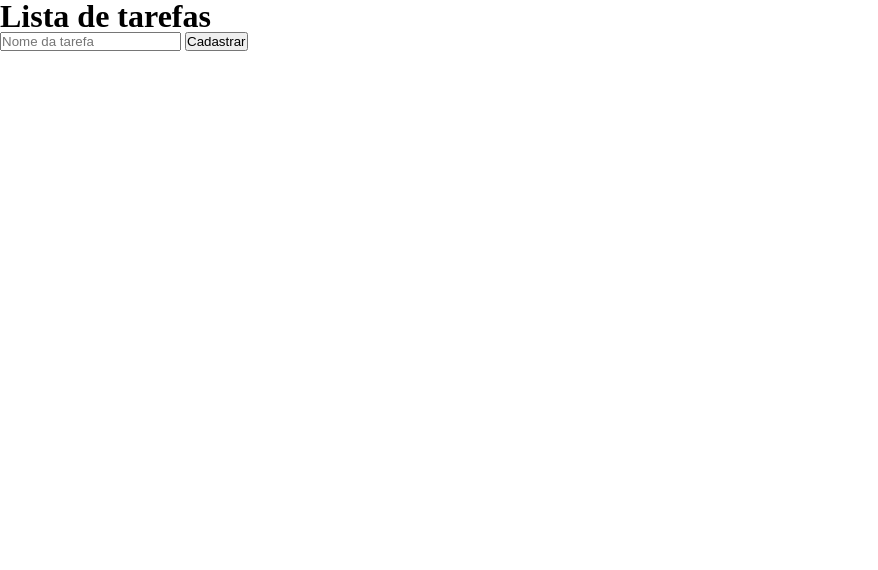
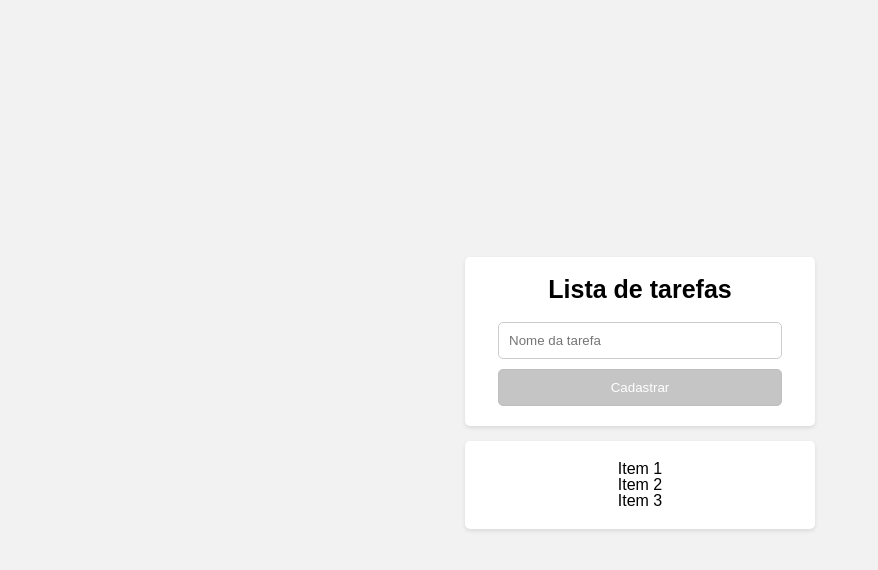
Before and after one commit to Kleberzito/M9_Lista_de_Tarefas, a plain HTML site: page index.html in a window 1280 px wide. Shown: the whole page, without its empty margins (0-878 px from the left). Drawn offline with Linux system fonts and the light colour scheme.

Commit message:
Finalizado a estrutura da pagina HTML e estilização do CSS

```diff
--- a/index.html
+++ b/index.html
@@ -5,10 +5,21 @@
 	<link rel="stylesheet" href="main.css">
 </head>
 <body>
-	<h1>Lista de tarefas</h1>
-	<form>
-		<input type="text" name="tarefa" placeholder="Nome da tarefa">
-		<button type="submit">Cadastrar</button>
-	</form>
+	<div class="main-container">
+		<div class="container">
+			<h1>Lista de tarefas</h1>
+			<form>
+				<input type="text" name="tarefa" placeholder="Nome da tarefa">
+				<button type="submit">Cadastrar</button>
+			</form>
+		</div>
+		<div class="container">
+			<ul>
+				<li>Item 1</li>
+				<li>Item 2</li>
+				<li>Item 3</li>
+			</ul>
+		</div>
+	</div>
 </body>
 </html>
--- a/main.css
+++ b/main.css
@@ -21,3 +21,59 @@ table {
     border-collapse: collapse;
     border-spacing: 0;
 }
+
+body {
+    background-color: #f2f2f2;
+    font-family: Arial, sans-serif;
+    display: flex;
+    align-items: center;
+    justify-content: center;
+}
+
+h1 {
+    font-size: 25px;
+    text-align: center;
+    margin-bottom: 20px;
+}
+
+input[type="text"] {
+    padding: 10px;
+    border: 1px solid #ccc;
+    border-radius: 5px;
+    width: 100%;
+    margin-bottom: 10px;
+}
+
+button[type="submit"] {
+    background-color: #c5c5c5;
+    color: white;
+    padding: 10px;
+    border: none;
+    border-radius: 5px;
+    cursor: pointer;
+    width: 100%;
+    border: solid 1px #bebebe;
+    font-style: bold;
+}
+
+.main-container {
+    display: flex;
+    flex-direction: column;
+    align-items: center;
+    justify-content: center;
+    height: 100%;
+}
+
+.container {
+    background-color: #fff;
+    padding: 20px;
+    border-radius: 5px;
+    box-shadow: 0 2px 4px rgba(0, 0, 0, 0.1);
+    width: 350px;
+    margin: 0 auto;
+    display: flex;
+    flex-direction: column;
+    justify-content: center;
+    align-items: center;
+    margin-bottom: 15px;
+}
```
